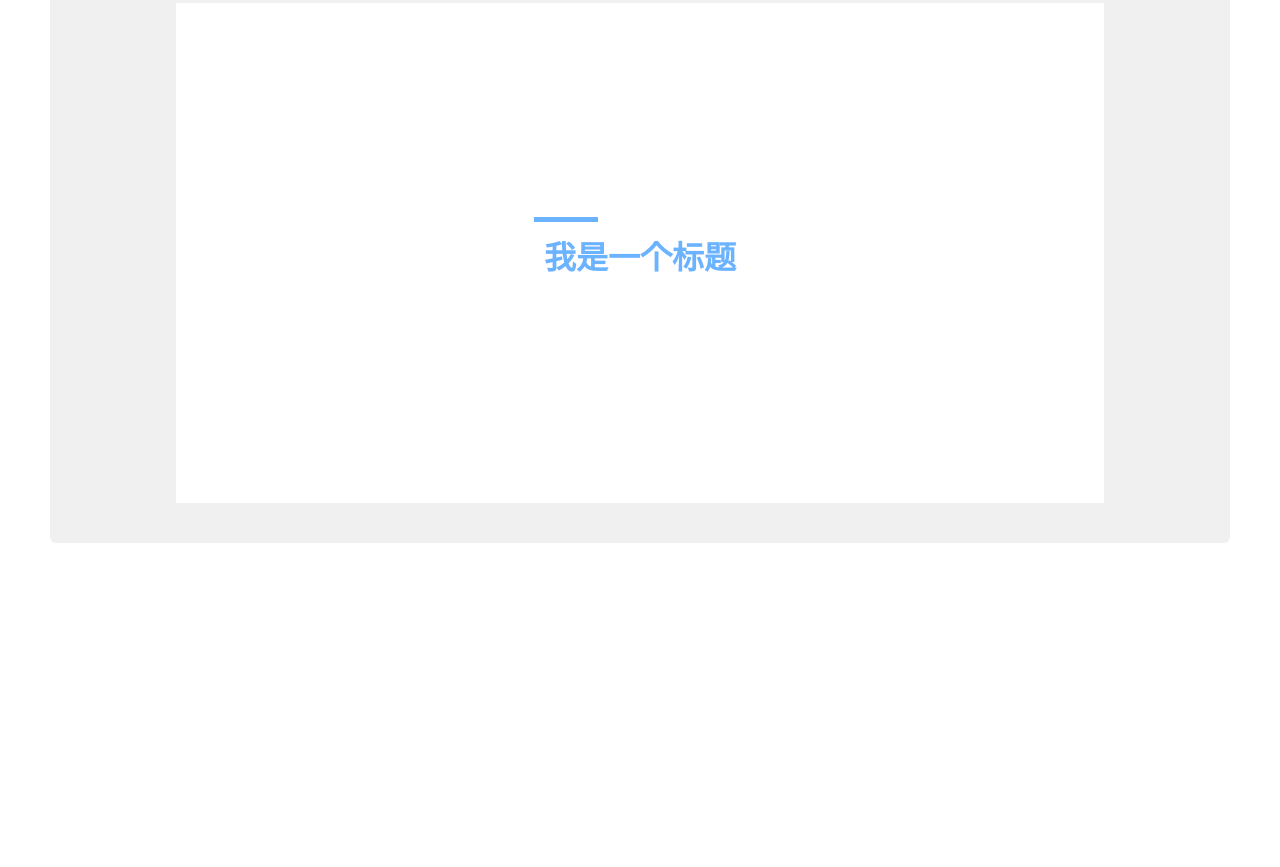
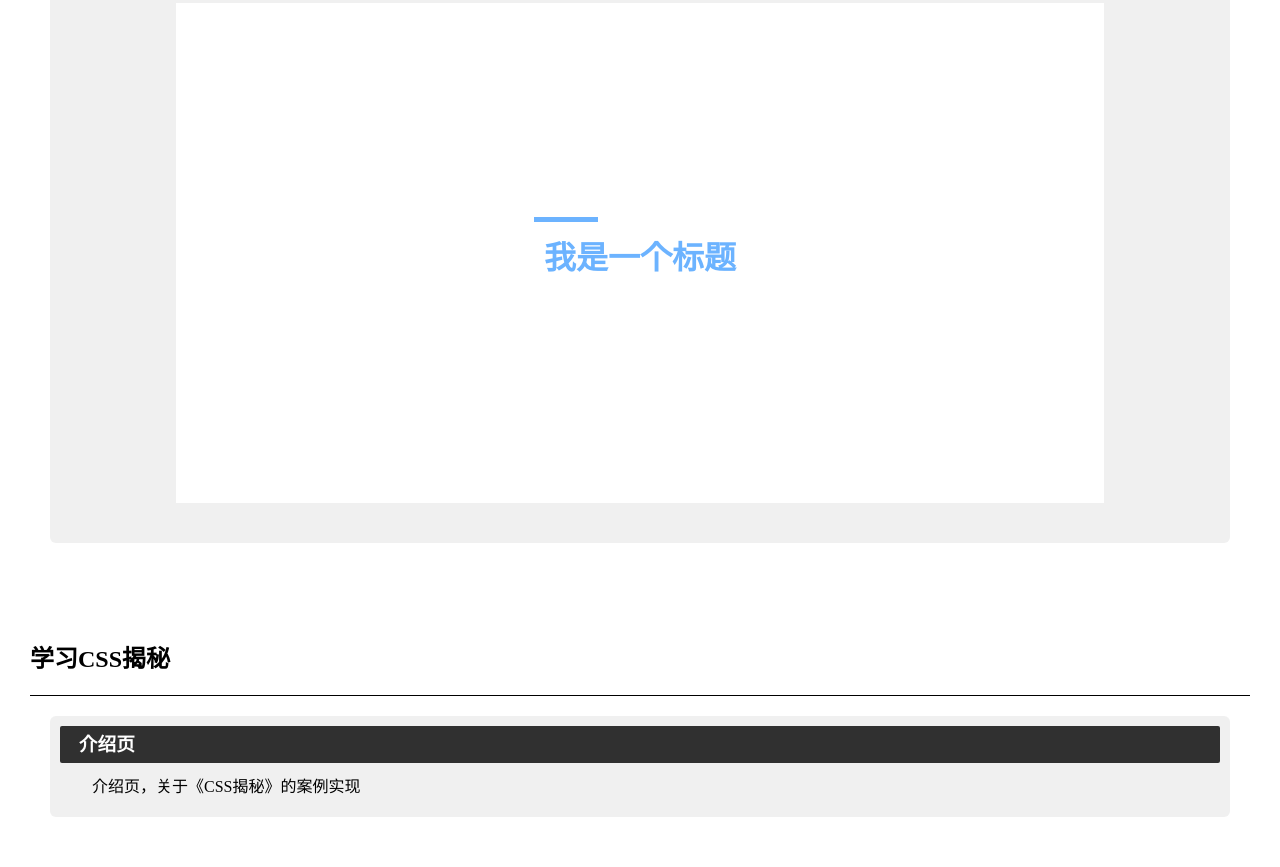
Before and after one commit to NierJerome/CSSrevelation, a plain HTML site: page src/index.html in a window 1280 px wide. Shown: the part 6519-7386 px from the top of the page. Before the commit the page ends 7112 px from the top, so only its background shows below. Drawn offline with Linux system fonts and the light colour scheme.

Commit message:
第三章-形状学习

```diff
--- a/assets/style/articles.css
+++ b/assets/style/articles.css
@@ -1,3 +1,4 @@
 @import url(/includes/chapter1/style.css);
 @import url(/includes/chapter2/style.css);
+@import url(/includes/chapter3/style.css);
 @import url(/includes/practical/style.css);
--- a/src/index.html
+++ b/src/index.html
@@ -74,5 +74,12 @@
         </figure>
       </section>
     </article>
+    <article>
+      <h1>学习CSS揭秘</h1>
+      <section>
+        <h3>介绍页</h3>
+        <p>介绍页，关于《CSS揭秘》的案例实现</p>
+      </section>
+    </article>
   </body>
 </html>
```
Also changed, not shown: includes/chapter3/style.css (added), 2 other files.
